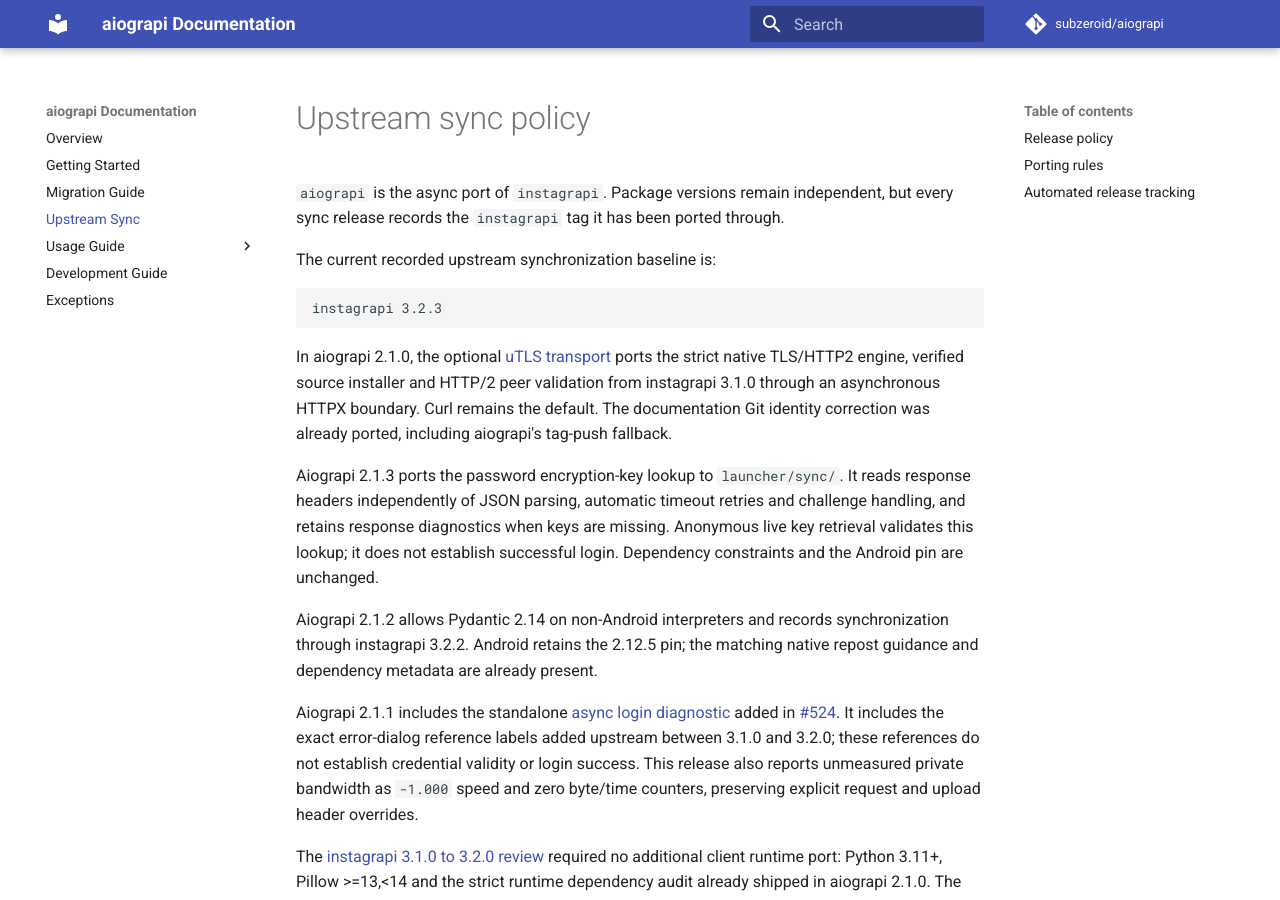
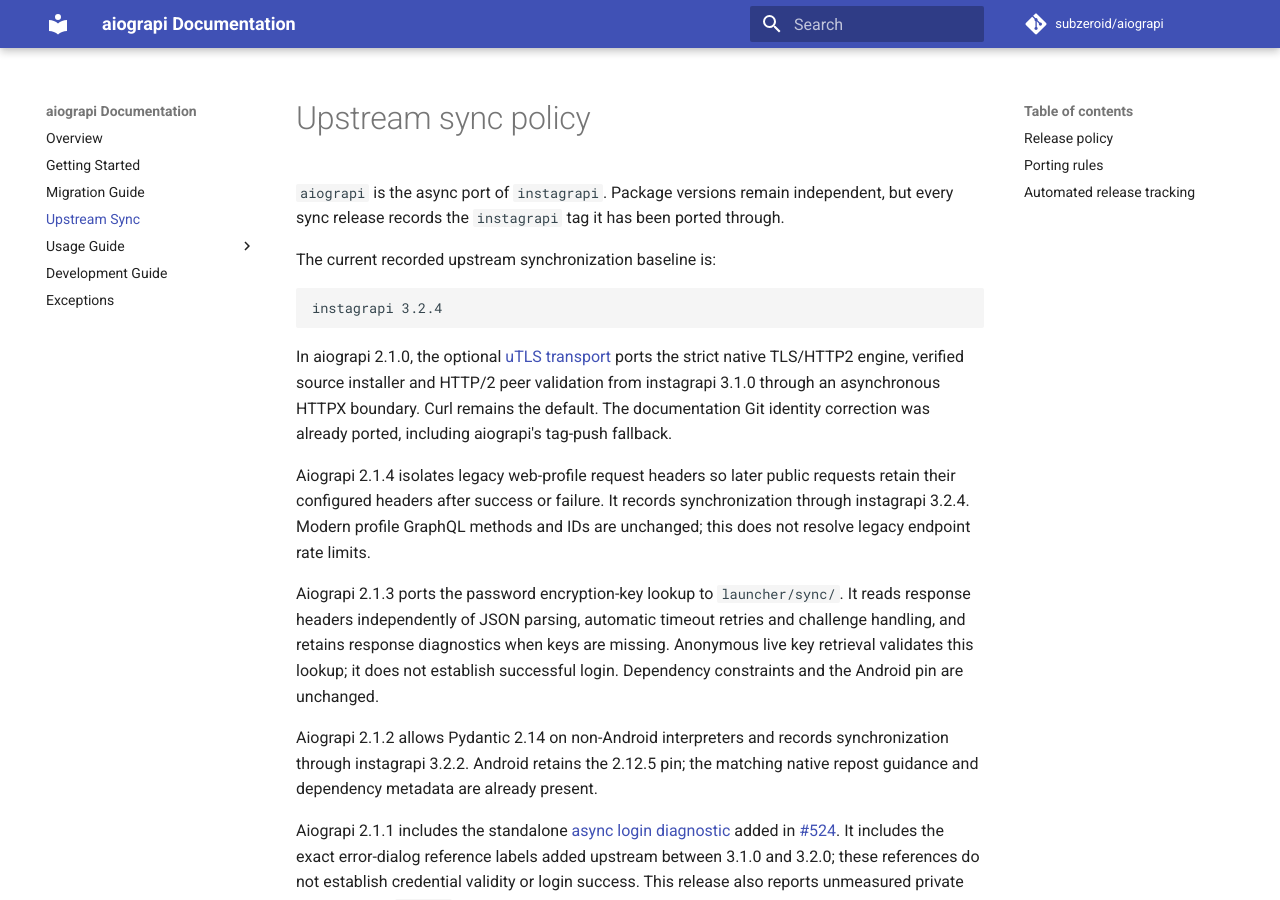
Before and after one commit to subzeroid/aiograpi, an MkDocs documentation site: the page built from docs/upstream-sync.md, in a window 1280 px wide and 900 px high. Built offline with MkDocs 1.6.1 and Material for MkDocs 9.7.7, drawn with Linux system fonts in a browser that asks for light colours; comment, search, counter and statistics services are not loaded; the version menu is left out; some of the changed text lies outside the part shown.

Commit message:
chore: release 2.1.4 (#538)
Release the request-scoped legacy web-profile header fix with verified package metadata and documentation. Preserve modern profile methods and query IDs. This release does not resolve legacy endpoint rate limiting.

````diff
--- a/aiograpi/__init__.py
+++ b/aiograpi/__init__.py
@@ -48,7 +48,7 @@ from aiograpi.mixins.video import DownloadVideoMixin, UploadVideoMixin
 # Used as fallback logger if another is not provided.
 DEFAULT_LOGGER = logging.getLogger("aiograpi")
 
-__upstream_instagrapi_version__ = "3.2.3"
+__upstream_instagrapi_version__ = "3.2.4"
 
 
 class Client(
--- a/docs/upstream-sync.md
+++ b/docs/upstream-sync.md
@@ -5,10 +5,12 @@
 The current recorded upstream synchronization baseline is:
 
 ```text
-instagrapi 3.2.3
+instagrapi 3.2.4
 ```
 
 In aiograpi 2.1.0, the optional [uTLS transport](usage-guide/utls.md) ports the strict native TLS/HTTP2 engine, verified source installer and HTTP/2 peer validation from instagrapi 3.1.0 through an asynchronous HTTPX boundary. Curl remains the default. The documentation Git identity correction was already ported, including aiograpi's tag-push fallback.
+
+Aiograpi 2.1.4 isolates legacy web-profile request headers so later public requests retain their configured headers after success or failure. It records synchronization through instagrapi 3.2.4. Modern profile GraphQL methods and IDs are unchanged; this does not resolve legacy endpoint rate limits.
 
 Aiograpi 2.1.3 ports the password encryption-key lookup to `launcher/sync/`. It reads response headers independently of JSON parsing, automatic timeout retries and challenge handling, and retains response diagnostics when keys are missing. Anonymous live key retrieval validates this lookup; it does not establish successful login. Dependency constraints and the Android pin are unchanged.
 
@@ -54,6 +56,7 @@ Aiograpi 2.1.0 includes cookie-only session identity restoration and the documen
 | 3.2.1 | 2.1.1 | Unmeasured-bandwidth defaults, standalone async login diagnostic, recorded upstream baseline and pinned PyPI publisher. |
 | 3.2.2 | 2.1.2 | Pydantic 2.14 support on non-Android interpreters, the preserved Android 2.12.5 pin and matching native repost guidance. |
 | 3.2.3 | 2.1.3 | Private launcher password-key retrieval with header-only error handling and sanitized async diagnostic coverage. |
+| 3.2.4 | 2.1.4 | Request-scoped legacy web-profile headers on success and failure; existing modern profile methods and IDs preserved. |
 
 See the [login migration guide](usage-guide/login-migration.md) for the current defaults and compatibility options. From aiograpi 2.0.3, `login()` follows an explicit fallback instruction returned by Instagram; it does not retry every failed CAA login through the legacy endpoint.
 
--- a/pyproject.toml
+++ b/pyproject.toml
@@ -4,7 +4,7 @@ build-backend = "setuptools.build_meta"
 
 [project]
 name = "aiograpi"
-version = "2.1.3"
+version = "2.1.4"
 authors = [
     { name = "Mark Subzeroid", email = "143403577+subzeroid@users.noreply.github.com" },
 ]
````
Also changed, not shown: CHANGELOG.md (+2 -1 lines), docs/usage-guide/public-transport.md (+2 -0 lines), 2 other files.
